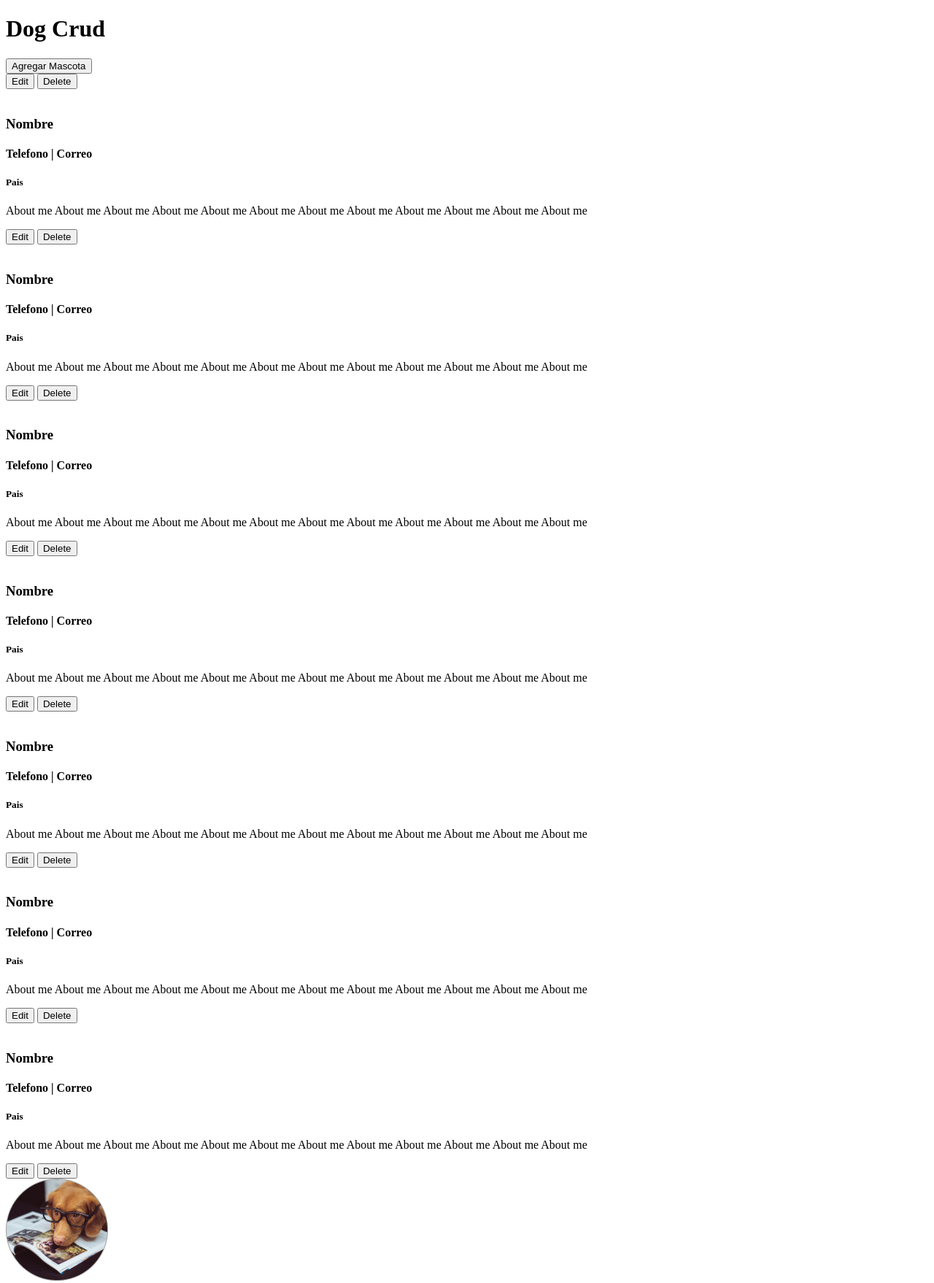
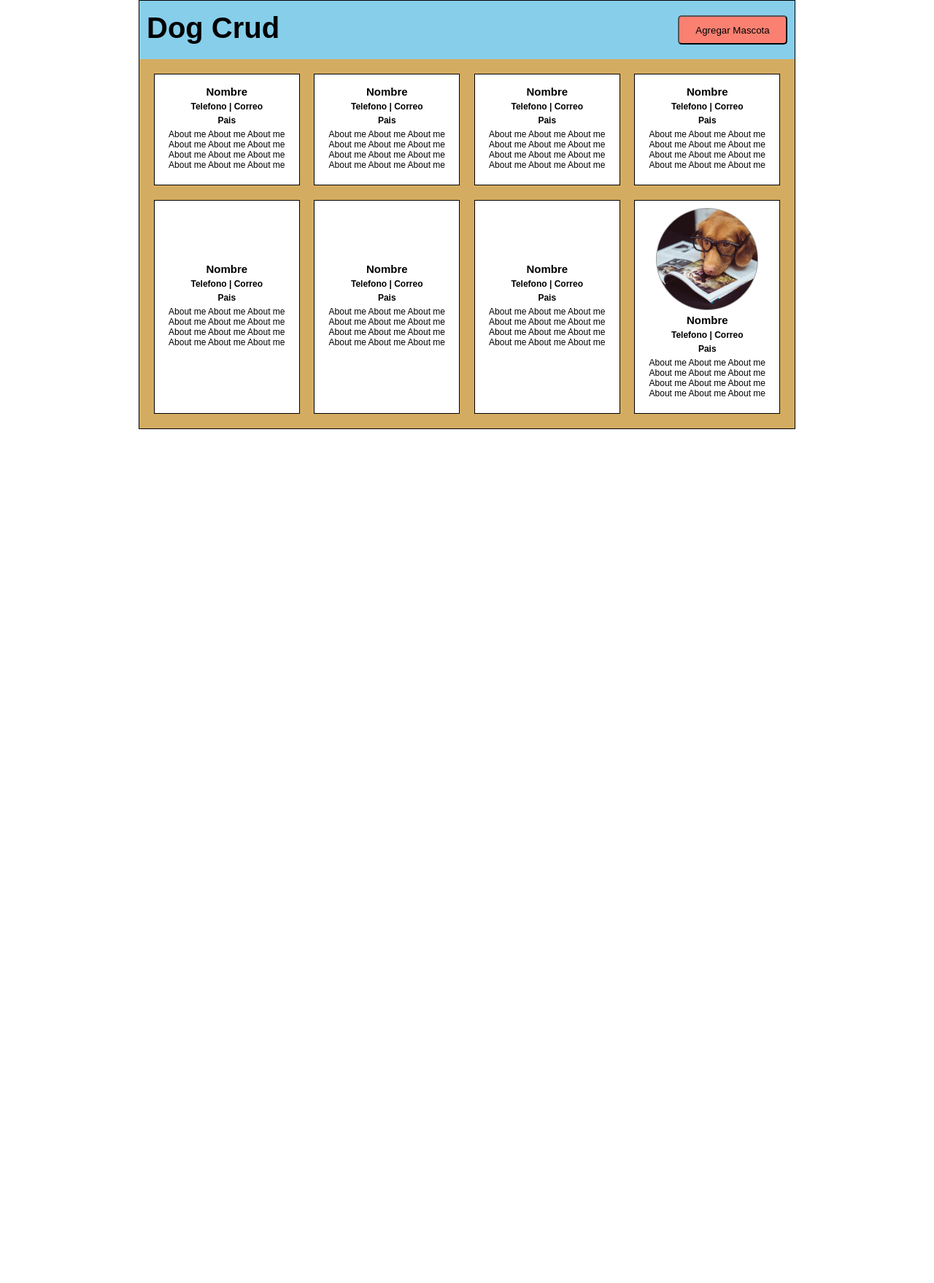
Before and after one commit to carloscastillo369/hackaton13, a plain HTML site: page segundoReto/index.html in a window 1280 px wide. Shown: the top 1758 px of the page at 73% size. After the commit the page ends 800 px from the top, so only its background shows below. Drawn offline with Linux system fonts and the light colour scheme.

Commit message:
agregando estilos al html segundo reto

```diff
--- /dev/null
+++ b/segundoReto/css/styles.css
@@ -0,0 +1,115 @@
+* {
+    padding: 0;
+    margin: 0;
+    box-sizing: border-box;
+}
+
+body {
+    font-family: Arial, Helvetica, sans-serif;
+}
+
+h1 {
+    font-size: 40px;
+    margin-bottom: 5px;
+}
+
+h3 {
+    font-size: 15px;
+    margin-bottom: 5px;
+}
+
+h4, h5, p {
+    font-size: 12px;
+    margin-bottom: 5px;
+}
+
+.container {
+    width: 900px;
+    margin: auto;
+    border: 1px solid black;
+}
+
+/*CABECERA*/
+.header {
+    width: 100%;
+    height: 80px;
+    background: skyblue;
+    display: flex;
+    justify-content: space-between;
+    align-items: center;
+    padding: 10px;
+}
+
+.button {
+    width: 150px;
+    height: 40px;
+    border-radius:5px;
+    background: salmon;
+}
+
+
+/*CONTENIDO PRINCIPAL*/
+.main {
+    width: 100%;
+    display: flex;
+    flex-wrap: wrap;
+    justify-content: space-around;
+    padding: 0 10px;
+    padding-top: 20px;
+    background: rgb(212, 172, 97);
+}
+
+/*CONTENEDOR DEL CARD*/
+.card {
+    position: relative;
+    width: 200px;
+    border: 1px solid black;
+    padding: 10px;
+    margin-bottom: 20px;
+    display: flex;
+    flex-wrap: wrap;
+    justify-content: center;
+    text-align: center;
+    background: white;
+}
+
+
+.card:hover .button-card {
+    visibility: visible;
+}
+
+.buttons-container {
+    position: absolute;
+    display: flex;
+    justify-content: space-between;
+    width: 98%;
+}
+
+.button-card {
+    width: 40px;
+    height: 20px;
+    font-size: 10px;
+    background: white;
+    border: none;
+    visibility: hidden;
+    display: flex;
+    flex-direction: column;
+    align-items: center;
+    justify-content: center;
+}
+
+.button-card:hover {
+    cursor: pointer;
+}
+
+.img-button {
+    width: 12px;
+    height: 12px;
+}
+
+.info-card {
+    display: flex;
+    flex-direction: column;
+    align-items: center;
+    padding: 5px 0;
+}
--- a/segundoReto/index.html
+++ b/segundoReto/index.html
@@ -3,6 +3,7 @@
 <head>
     <meta charset="UTF-8">
     <meta name="viewport" content="width=device-width, initial-scale=1.0">
+    <link rel="stylesheet" href="./css/styles.css">
     <title>SEGUNDO RETO</title>
 </head>
 <body>
@@ -15,8 +16,14 @@
         <main class="main">
             <div class="card">
                 <div class="buttons-container">
-                    <button id="edit" class="button-card" type="submit">Edit</button>
-                    <button id="delete" class="button-card" type="submit">Delete</button>
+                    <button id="edit" class="button-card" type="submit">
+                        <img class="img-button" src="./img/edit.png" alt="">
+                        <span>Edit</span>
+                    </button>
+                    <button id="delete" class="button-card" type="submit">
+                        <img class="img-button" src="./img/delete.png" alt="">
+                        <span>Delete</span>
+                    </button>
                 </div>
                 <img src="./img/dog1.png" alt="">
                 <div class="info-card">
@@ -29,8 +36,14 @@
 
             <div class="card">
                 <div class="buttons-container">
-                    <button id="edit" class="button-card" type="submit">Edit</button>
-                    <button id="delete" class="button-card" type="submit">Delete</button>
+                    <button id="edit" class="button-card" type="submit">
+                        <img class="img-button" src="./img/edit.png" alt="">
+                        <span>Edit</span>
+                    </button>
+                    <button id="delete" class="button-card" type="submit">
+                        <img class="img-button" src="./img/delete.png" alt="">
+                        <span>Delete</span>
+                    </button>
                 </div>
                 <img src="./img/dog2.png" alt="">
                 <div class="info-card">
@@ -43,8 +56,14 @@
 
             <div class="card">
                 <div class="buttons-container">
-                    <button id="edit" class="button-card" type="submit">Edit</button>
-                    <button id="delete" class="button-card" type="submit">Delete</button>
+                    <button id="edit" class="button-card" type="submit">
+                        <img class="img-button" src="./img/edit.png" alt="">
+                        <span>Edit</span>
+                    </button>
+                    <button id="delete" class="button-card" type="submit">
+                        <img class="img-button" src="./img/delete.png" alt="">
+                        <span>Delete</span>
+                    </button>
                 </div>
                 <img src="./img/dog3.png" alt="">
                 <div class="info-card">
@@ -57,8 +76,14 @@
 
             <div class="card">
                 <div class="buttons-container">
-                    <button id="edit" class="button-card" type="submit">Edit</button>
-                    <button id="delete" class="button-card" type="submit">Delete</button>
+                    <button id="edit" class="button-card" type="submit">
+                        <img class="img-button" src="./img/edit.png" alt="">
+                        <span>Edit</span>
+                    </button>
+                    <button id="delete" class="button-card" type="submit">
+                        <img class="img-button" src="./img/delete.png" alt="">
+                        <span>Delete</span>
+                    </button>
                 </div>
                 <img src="./img/dog4.png" alt="">
                 <div class="info-card">
@@ -71,8 +96,14 @@
 
             <div class="card">
                 <div class="buttons-container">
-                    <button id="edit" class="button-card" type="submit">Edit</button>
-                    <button id="delete" class="button-card" type="submit">Delete</button>
+                    <button id="edit" class="button-card" type="submit">
+                        <img class="img-button" src="./img/edit.png" alt="">
+                        <span>Edit</span>
+                    </button>
+                    <button id="delete" class="button-card" type="submit">
+                        <img class="img-button" src="./img/delete.png" alt="">
+                        <span>Delete</span>
+                    </button>
                 </div>
                 <img src="./img/dog5.png" alt="">
                 <div class="info-card">
@@ -85,8 +116,14 @@
 
             <div class="card">
                 <div class="buttons-container">
-                    <button id="edit" class="button-card" type="submit">Edit</button>
-                    <button id="delete" class="button-card" type="submit">Delete</button>
+                    <button id="edit" class="button-card" type="submit">
+                        <img class="img-button" src="./img/edit.png" alt="">
+                        <span>Edit</span>
+                    </button>
+                    <button id="delete" class="button-card" type="submit">
+                        <img class="img-button" src="./img/delete.png" alt="">
+                        <span>Delete</span>
+                    </button>
                 </div>
                 <img src="./img/dog6.png" alt="">
                 <div class="info-card">
@@ -99,8 +136,14 @@
 
             <div class="card">
                 <div class="buttons-container">
-                    <button id="edit" class="button-card" type="submit">Edit</button>
-                    <button id="delete" class="button-card" type="submit">Delete</button>
+                    <button id="edit" class="button-card" type="submit">
+                        <img class="img-button" src="./img/edit.png" alt="">
+                        <span>Edit</span>
+                    </button>
+                    <button id="delete" class="button-card" type="submit">
+                        <img class="img-button" src="./img/delete.png" alt="">
+                        <span>Delete</span>
+                    </button>
                 </div>
                 <img src="./img/dog7.png" alt="">
                 <div class="info-card">
@@ -113,8 +156,14 @@
 
             <div class="card">
                 <div class="buttons-container">
-                    <button id="edit" class="button-card" type="submit">Edit</button>
-                    <button id="delete" class="button-card" type="submit">Delete</button>
+                    <button id="edit" class="button-card" type="submit">
+                        <img class="img-button" src="./img/edit.png" alt="">
+                        <span>Edit</span>
+                    </button>
+                    <button id="delete" class="button-card" type="submit">
+                        <img class="img-button" src="./img/delete.png" alt="">
+                        <span>Delete</span>
+                    </button>
                 </div>
                 <img src="./img/dog8.png" alt="">
                 <div class="info-card">
```
Also changed, not shown: segundoReto/img/delete.png (added), segundoReto/img/edit.png (added).
